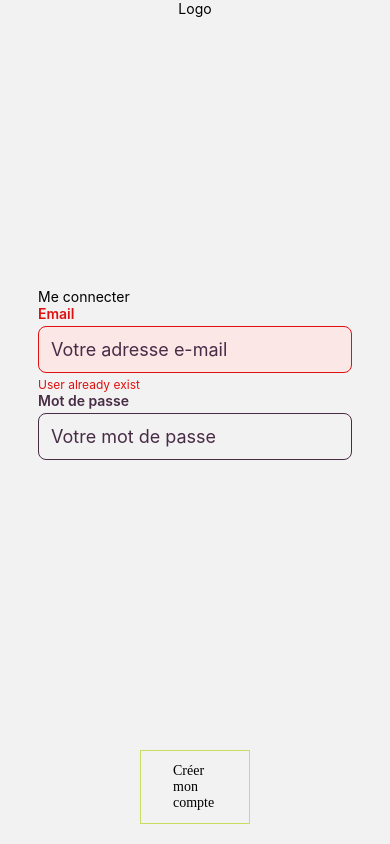
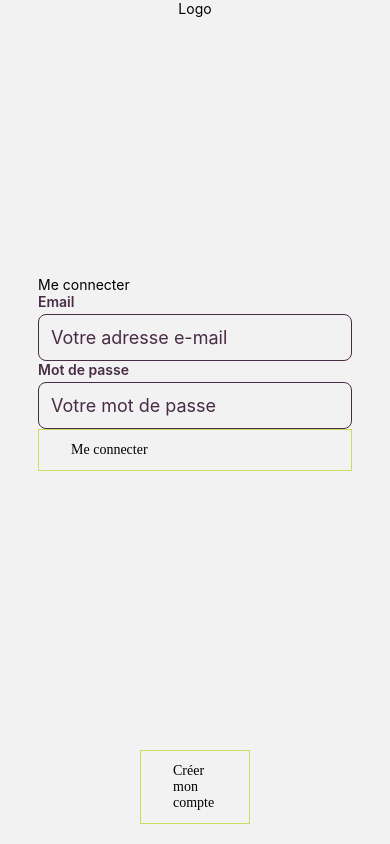
Before and after one commit to Alyssa-Deloffre/lucem, a React Native app in the folder frontend/: screen /Signin in a window 390 px wide. Built offline with nearby package versions, Linux system fonts and the light colour scheme.

Commit message:
InputField componennt

```diff
--- a/frontend/components/inputs/InputField.jsx
+++ b/frontend/components/inputs/InputField.jsx
@@ -13,29 +13,37 @@ export default function InputField({
     inputMode = "text",
     secureTextEntry = false,
     autoComplete,
-    require = true
+    require = true,
+    isSubmitToggle
 }) {
-    // Regarde si l'input est focuse pour le style
+    // État de l'input si focus pour le style
     const [isFocused, setIsFocused] = useState(false)
-
     // Permet de ne pas mettre d'erreur avant que l'utilisateur n'ait commencé à remplir le champ
     const [firstComplete, setFirstComplete] = useState(true)
-
     // Permet de modifier le message d'erreur en fonction des cas
     const [errorMsg, setErrorMsg] = useState("Merci de compléter ce champ.")
-
+    // Afficher les erreurs ou non
     const [error, setError] = useState(false)
 
-    const isEmail = inputMode === "email"
+    // Afficher les erreurs quand le bouton submit est joué en activant le firstcomplete
+    useEffect(() => {
+        setFirstComplete(false)
+    }, [isSubmitToggle])
 
+    // Afficher les erreurs en fonction des cas
     useEffect(() => {
-        if (!firstComplete && isEmail && value !== "") {
+        // Si c'est un email
+        if (!firstComplete && inputMode === "email" && value !== "") {
+            // Vérification du pattern
             const isValidEmail = checkEmail(value)
+            // Si il est valide on retire l'erreur
             setError(!isValidEmail)
+            // On modifie le message d'erreur
             setErrorMsg("Le format de l'adresse e-mail est invalide.")
             return
         }
 
+        // Erreur pour les autres champs
         if (!firstComplete && require && value === "") {
             setError(true)
             setErrorMsg("Merci de compléter ce champ.")
@@ -43,20 +51,23 @@ export default function InputField({
         }
 
         setError(false)
-    }, [value])
+    }, [value, isSubmitToggle])
 
+    // Si il existe une erreur forcée ou qu'elle est modifiée, on force l'erreur et on l'affiche
     useEffect(() => {
         if (forcedErrorMessage && forcedErrorMessage !== "") {
             setError(true)
             setErrorMsg(forcedErrorMessage)
         }
-    }, [forcedErrorMessage, value])
+    }, [forcedErrorMessage, value, isSubmitToggle])
 
+    // Quand le champ est modifié, ce n'est pus le first complete et on renvoie la fonction
     const handleOnChangeText = (value) => {
         setFirstComplete(false)
         onChangeText(value)
     }
 
+    // Style variable en fonction de l'état de l'input
     let inputStyle = styles.inputNotFocused
     if (isFocused) {
         inputStyle = styles.inputFocused
--- a/frontend/screens/Signin.jsx
+++ b/frontend/screens/Signin.jsx
@@ -32,11 +32,16 @@ const handleSignIn = async () => {
 export default function SigninScreen({ navigation }) {
 
     const [inputs, setInputs] = useState({ email: "", password: "" })
-    const [inputErrors, setInputErrors] = useState({ email: false, password: false })
-    const [errorEmail, setErrorEmail] = useState(false)
+
+    // Afficher les erreurs des inputs quand on appuie sur le bouton
+    const [isSubmitToggle, setIsSubmitToggle] = useState(false)
 
     const handleChangeEmail = (value) => {
         setInputs(prev => ({ ...prev, email: value }))
+    }
+
+    const handleConnected = () => {
+        setIsSubmitToggle(!isSubmitToggle)
     }
 
     return (
@@ -57,7 +62,7 @@ export default function SigninScreen({ navigation }) {
                         onChangeText={(value) => handleChangeEmail(value)}
                         autoComplete="email"
                         inputMode='email'
-                        forcedErrorMessage="User already exist"
+                        isSubmitToggle={isSubmitToggle}
                     />
                     <InputField
                         label="Mot de passe"
@@ -65,8 +70,10 @@ export default function SigninScreen({ navigation }) {
                         value={inputs.password}
                         onChangeText={(value) => setInputs(prev => ({ ...prev, password: value }))}
                         secureTextEntry={true}
+                        isSubmitToggle={isSubmitToggle}
                     />
                 </View>
+                <ButtonRegular text='Me connecter' onPress={() => handleConnected()} />
             </View>
 
             <View style={styles.button}>
```
